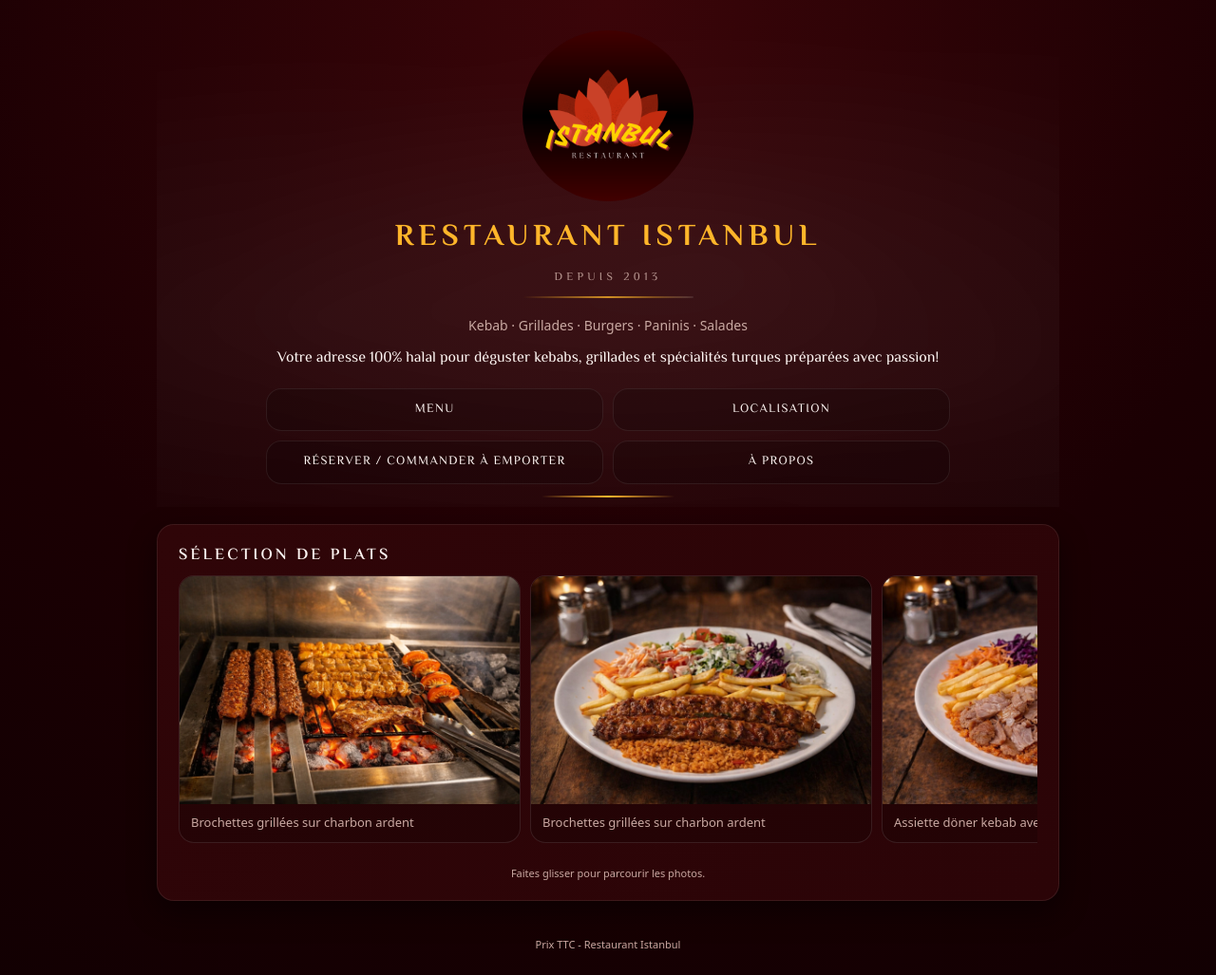
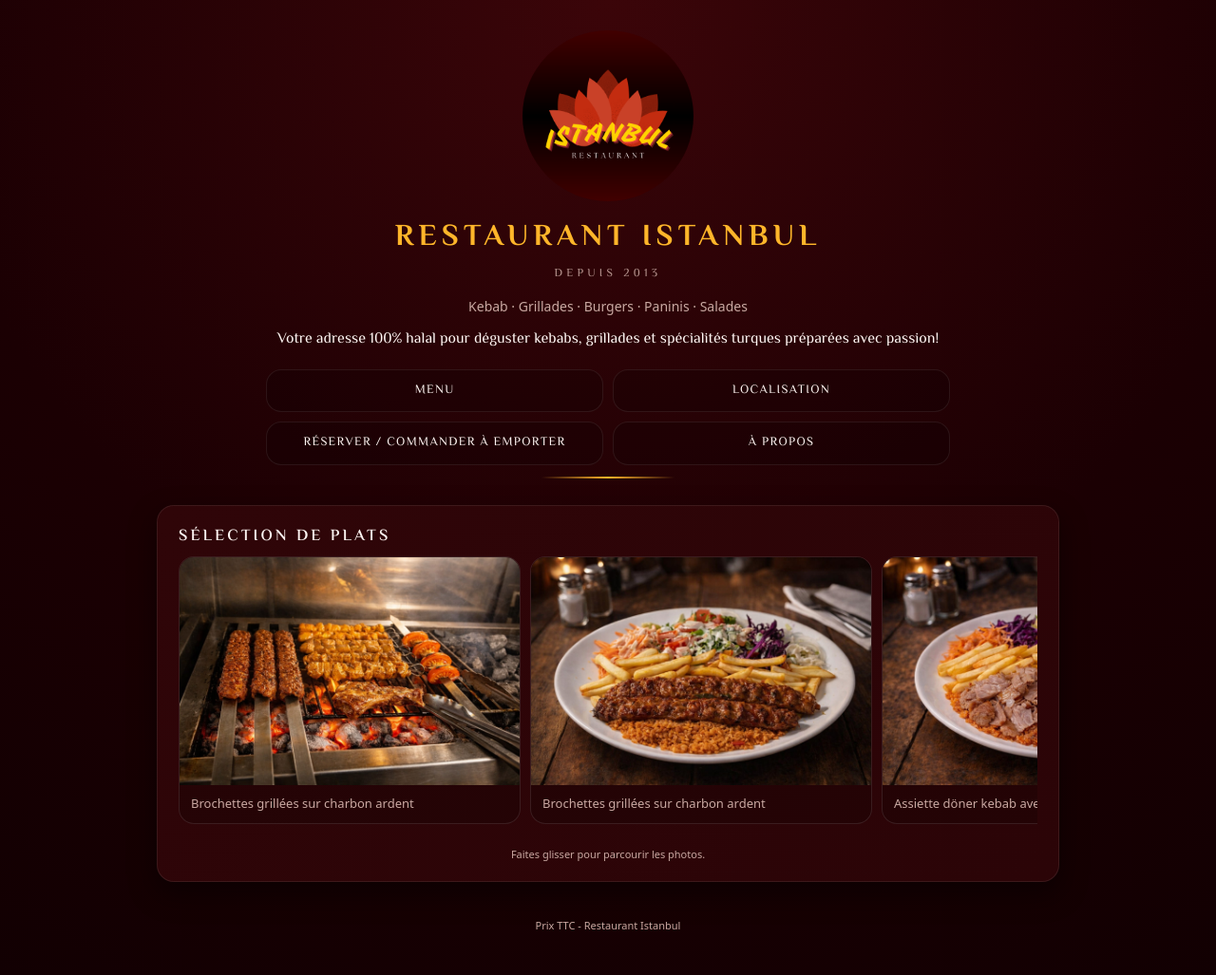
Before and after one commit to RestaurantIstanbul/Menu, a plain HTML site: page index.html in a window 1280 px wide. Shown: the top 1027 px of the page at 95% size. Drawn offline with Linux system fonts and the light colour scheme.

Commit message:
Update index.html

```diff
--- a/index.html
+++ b/index.html
@@ -544,81 +544,6 @@
     padding: 20px 0;
   }
 
-    /* ===== LUXE: "Depuis 2013" shimmer line ===== */
-.since{
-  font-family: "El Messiri", system-ui, sans-serif;
-  font-size: 12px;
-  letter-spacing: 0.35em;
-  text-transform: uppercase;
-  color: var(--muted);
-  opacity: 0.9;
-  margin-top: 6px;
-  margin-bottom: 18px;
-  position: relative;
-  display: inline-block;
-}
-
-.since-line{
-  display: block;
-  height: 2px;
-  width: 180px;
-  margin: 10px auto 0;
-  border-radius: 999px;
-  background: linear-gradient(90deg, transparent, rgba(255,182,42,.85), transparent);
-  position: relative;
-  overflow: hidden;
-}
-
-.since-line::after{
-  content:"";
-  position:absolute;
-  top:-6px; left:-40%;
-  width: 40%;
-  height: 14px;
-  background: linear-gradient(90deg, transparent, rgba(255,255,255,.35), transparent);
-  filter: blur(0.5px);
-  animation: shimmer 2.8s ease-in-out infinite;
-}
-
-@keyframes shimmer{
-  0%{ transform: translateX(0); opacity: 0.2; }
-  40%{ opacity: 0.9; }
-  100%{ transform: translateX(320%); opacity: 0.2; }
-}
-
-/* ===== PREMIUM: subtle grill-smoke (no GIF) ===== */
-.header{
-  position: relative; /* smoke için gerekli */
-  overflow: hidden;   /* taşmayı engeller */
-}
-
-.smoke{
-  position:absolute;
-  inset: -30px;
-  pointer-events:none;
-  z-index: 0;
-  opacity: 0.22;
-  background:
-    radial-gradient(ellipse at 20% 60%, rgba(255,255,255,.18) 0%, rgba(255,255,255,0) 55%),
-    radial-gradient(ellipse at 60% 50%, rgba(255,255,255,.14) 0%, rgba(255,255,255,0) 58%),
-    radial-gradient(ellipse at 85% 70%, rgba(255,255,255,.12) 0%, rgba(255,255,255,0) 60%);
-  filter: blur(10px);
-  mix-blend-mode: screen;
-  animation: smokeMove 7.5s ease-in-out infinite;
-}
-
-/* Header içeriği dumanın üstünde kalsın */
-.header > *:not(.smoke){
-  position: relative;
-  z-index: 1;
-}
-
-@keyframes smokeMove{
-  0%   { transform: translate3d(-10px, 6px, 0) scale(1); opacity: 0.18; }
-  50%  { transform: translate3d(12px, -8px, 0) scale(1.03); opacity: 0.26; }
-  100% { transform: translate3d(-10px, 6px, 0) scale(1); opacity: 0.18; }
-}
-
   </style>
 </head>
 
@@ -633,7 +558,6 @@
     <div class="page is-active" id="page-home">
 
       <header class="header">
-        <div class="smoke" aria-hidden="true"></div>
         <div class="logo">
           <img src="ISTANBUL.png" alt="Restaurant Istanbul - Logo" />
         </div>
@@ -641,7 +565,6 @@
         <h1>RESTAURANT ISTANBUL</h1>
 <div class="since">
   DEPUIS 2013
-  <span class="since-line" aria-hidden="true"></span>
 </div>
 
 
```
